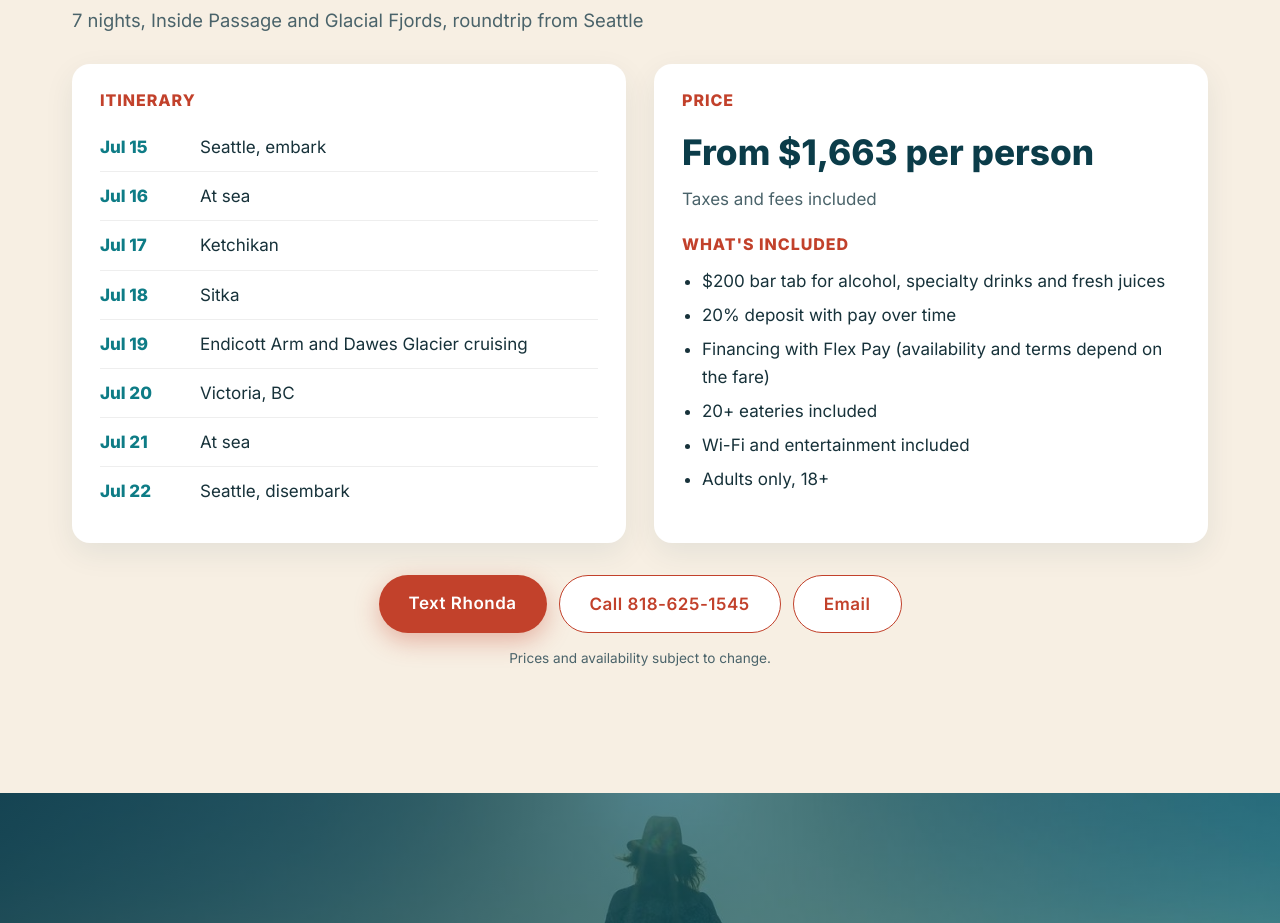
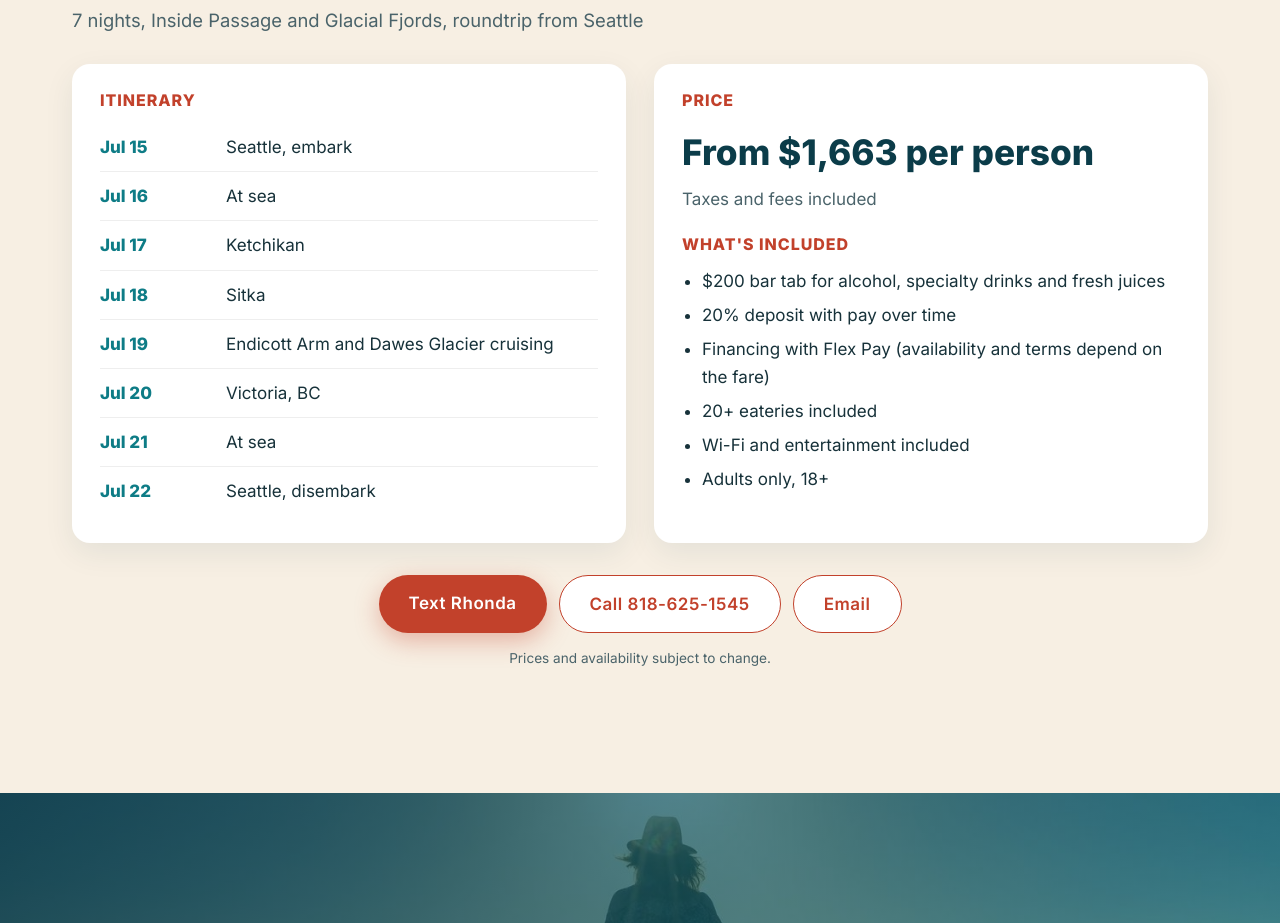
Before and after one commit to froglegsmedia/creativetraveltrends, a plain HTML site: page alaska-cruise.html in a window 1280 px wide. Shown: the part 1860-2783 px from the top of the page. Drawn offline with nearby package versions, Linux system fonts and the light colour scheme.

Commit message:
Consistent itinerary column spacing

```diff
--- a/alaska-cruise.html
+++ b/alaska-cruise.html
@@ -1,5 +1,5 @@
 <!doctype html><html lang="en"><head><meta charset="utf-8"><meta name="viewport" content="width=device-width,initial-scale=1"><title>Alaskan Cruise 2027 | Creative Travel Trends</title>
-<meta name="description" content="Creative Travel Trends: personalized cruises, land packages, groups and incentive travel since 2000."><link rel="preconnect" href="https://fonts.googleapis.com"><link rel="preconnect" href="https://fonts.gstatic.com" crossorigin><link href="https://fonts.googleapis.com/css2?family=Cormorant+Garamond:wght@500;600;700&family=Inter:wght@400;500;600;800&display=swap" rel="stylesheet"><link rel="stylesheet" href="style.css?v=6"></head><body>
+<meta name="description" content="Creative Travel Trends: personalized cruises, land packages, groups and incentive travel since 2000."><link rel="preconnect" href="https://fonts.googleapis.com"><link rel="preconnect" href="https://fonts.gstatic.com" crossorigin><link href="https://fonts.googleapis.com/css2?family=Cormorant+Garamond:wght@500;600;700&family=Inter:wght@400;500;600;800&display=swap" rel="stylesheet"><link rel="stylesheet" href="style.css?v=7"></head><body>
 <header class="nav"><div class="wrap"><a class="brand" href="index.html">Creative Travel Trends</a>
 <button class="burger" aria-label="Menu" aria-expanded="false">&#9776;</button><nav class="links" aria-label="Main">
 <a href="index.html">Welcome</a><div class="drop"><a href="index.html#packages">Vacations &#9662;</a><div>
--- a/style.css
+++ b/style.css
@@ -94,3 +94,4 @@ footer a{color:#fff}footer .brand{font-size:1.8rem}
 .perks{padding-left:20px;margin:0}.perks li{margin:6px 0}
 .cdetails .cactions{display:flex;flex-wrap:wrap;gap:12px;justify-content:center;margin-top:32px}.fine2{text-align:center;color:var(--muted);font-size:.85rem;margin-top:14px}
 @media (max-width:760px){.dgrid{grid-template-columns:1fr}.cdetails h2{font-size:2rem}}
+.itin li{display:grid!important;grid-template-columns:110px 1fr;gap:16px;align-items:baseline}.itin b{min-width:0!important}
```
Also changed, not shown: connect.html (+1 -1 lines), european-cruise.html (+1 -1 lines), featured-cruises.html (+1 -1 lines), index.html (+1 -1 lines), mexican-riviera.html (+1 -1 lines), our-story.html (+1 -1 lines), testimonials.html (+1 -1 lines).
